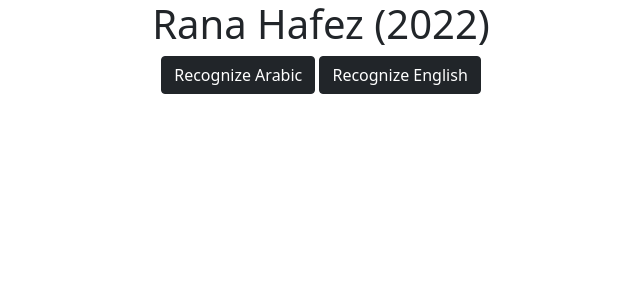
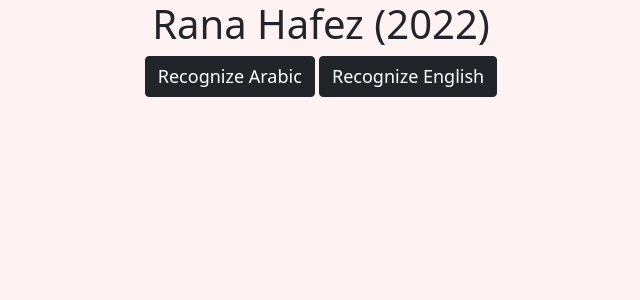
Before and after one commit to RanaHafez/Speech-Recognition, a Flask app: page / in a window 1280 px wide. Shown: the top 300 px of the page, without its empty margins (319-959 px from the left). Run offline with Flask 2, Linux system fonts and the light colour scheme.

Commit message:
change in style.

```diff
--- a/static/css/styles.css
+++ b/static/css/styles.css
@@ -1,6 +1,6 @@
 body {
   text-align: center;
-  margin-top: 50px;
+  background-color: #FFF2F2;
 }
 
 .listen {
--- a/templates/index.html
+++ b/templates/index.html
@@ -2,10 +2,10 @@
 <html lang="en">
 <head>
     <meta charset="UTF-8">
-    <link rel="stylesheet" href="/static/css/styles.css">
     <title>Recognize What I Say</title>
      <!-- Bootstrap CSS -->
      <link href="https://cdn.jsdelivr.net/npm/bootstrap@5.0.2/dist/css/bootstrap.min.css" rel="stylesheet" integrity="sha384-EVSTQN3/azprG1Anm3QDgpJLIm9Nao0Yz1ztcQTwFspd3yD65VohhpuuCOmLASjC" crossorigin="anonymous">
+    <link rel="stylesheet" href="/static/css/styles.css">
 </head>
 <body>
 
```
